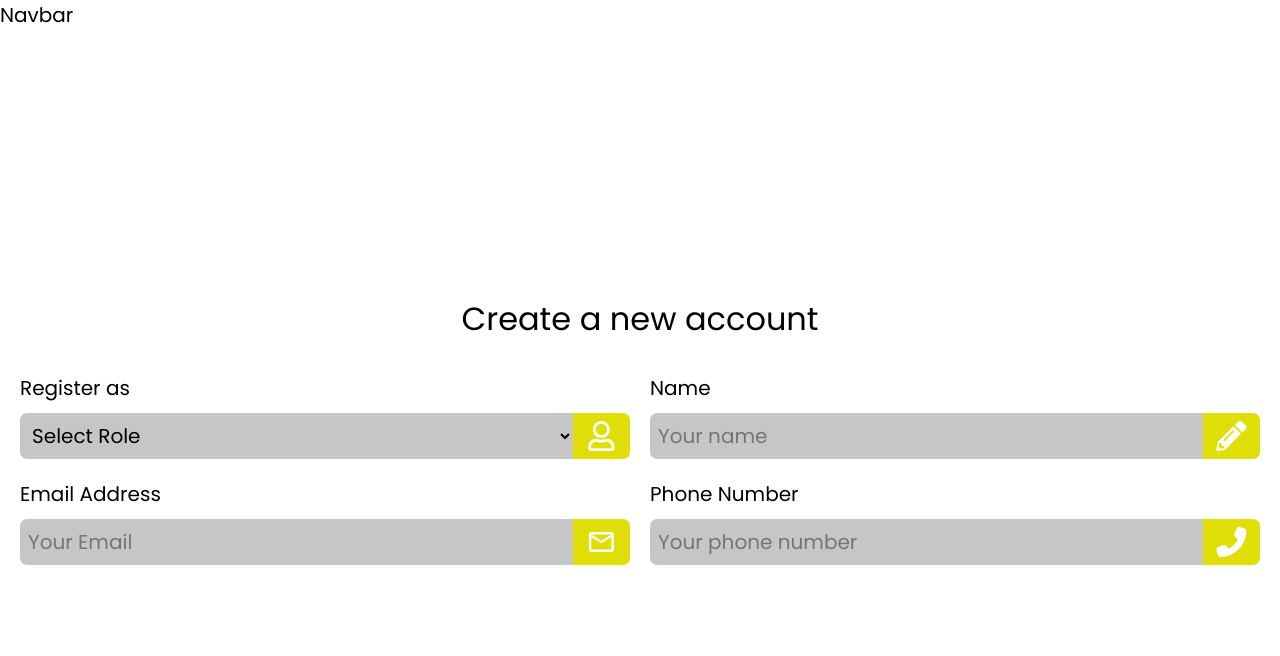
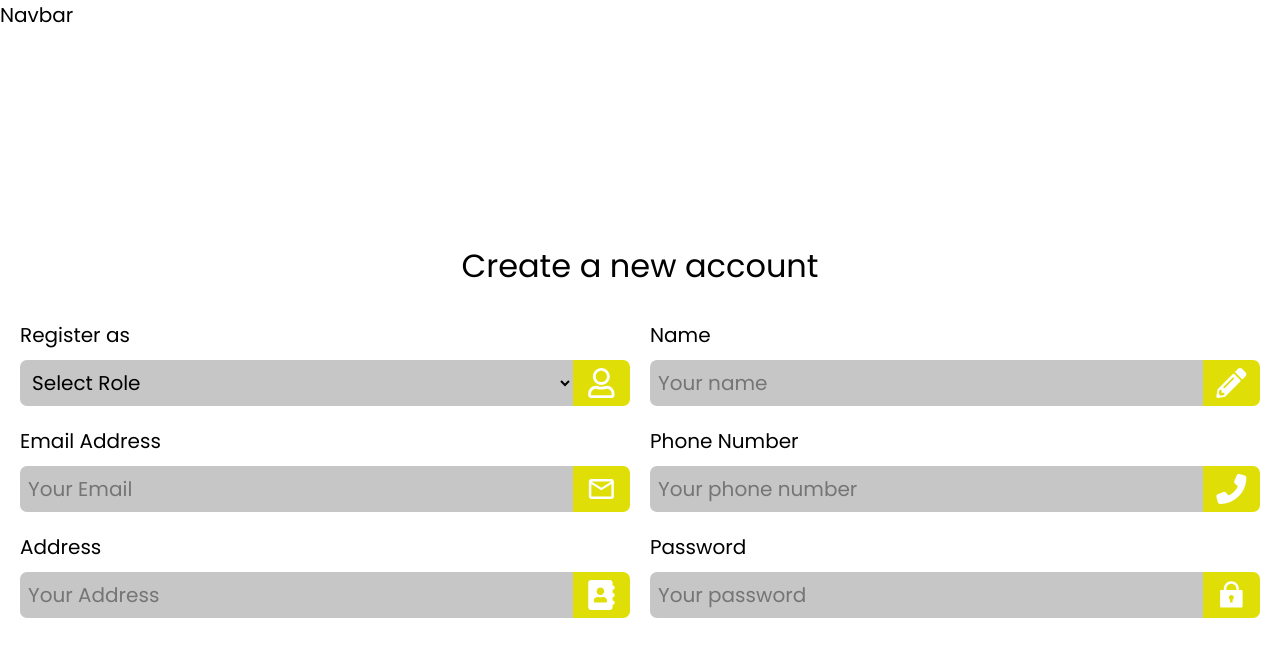
Before and after one commit to OS-Samir/Job-Portal, a React (Vite) app in the folder frontend/: page /register in a window 1280 px wide. Shown: the top 656 px of the page. Built offline with nearby package versions, Linux system fonts and the light colour scheme.

Commit message:
password label

```diff
--- a/frontend/src/pages/Register.jsx
+++ b/frontend/src/pages/Register.jsx
@@ -3,9 +3,10 @@ import { useDispatch, useSelector } from 'react-redux';
 import { useNavigate } from 'react-router-dom';
 import { toast } from 'react-toastify';
 import { clearAllUserErrors, register } from '../../store/slices/userSlice';
-import {FaPencilAlt, FaRegUser} from "react-icons/fa"
+import {FaAddressBook, FaPencilAlt, FaRegUser} from "react-icons/fa"
 import {FaPhoneFlip} from "react-icons/fa6"
 import {MdOutlineMailOutline} from "react-icons/md"
+import {RiLock2Fill} from "react-icons/ri"
 const Register = () => {
   const [role, setRole] = useState("");
   const [name, setName] = useState("");
@@ -170,6 +171,22 @@ const Register = () => {
                   </div>
             </div>
           </div>
+          <div className="wrapper">
+            <div className="inputTag">
+                  <label> Address</label>
+                  <div>
+                  <input type="text" placeholder='Your Address' value={address} onChange={(e) => setAddress(e.target.value)} />
+                    <FaAddressBook />
+                  </div>
+            </div>
+            <div className="inputTag">
+                  <label> Password </label>
+                  <div>
+                    <input type="password" placeholder='Your password' value={password} onChange={(e) => setPassword(e.target.value)} />
+                    <RiLock2Fill />
+                  </div>
+            </div>
+          </div>
         </form>
     </div>
 
```
